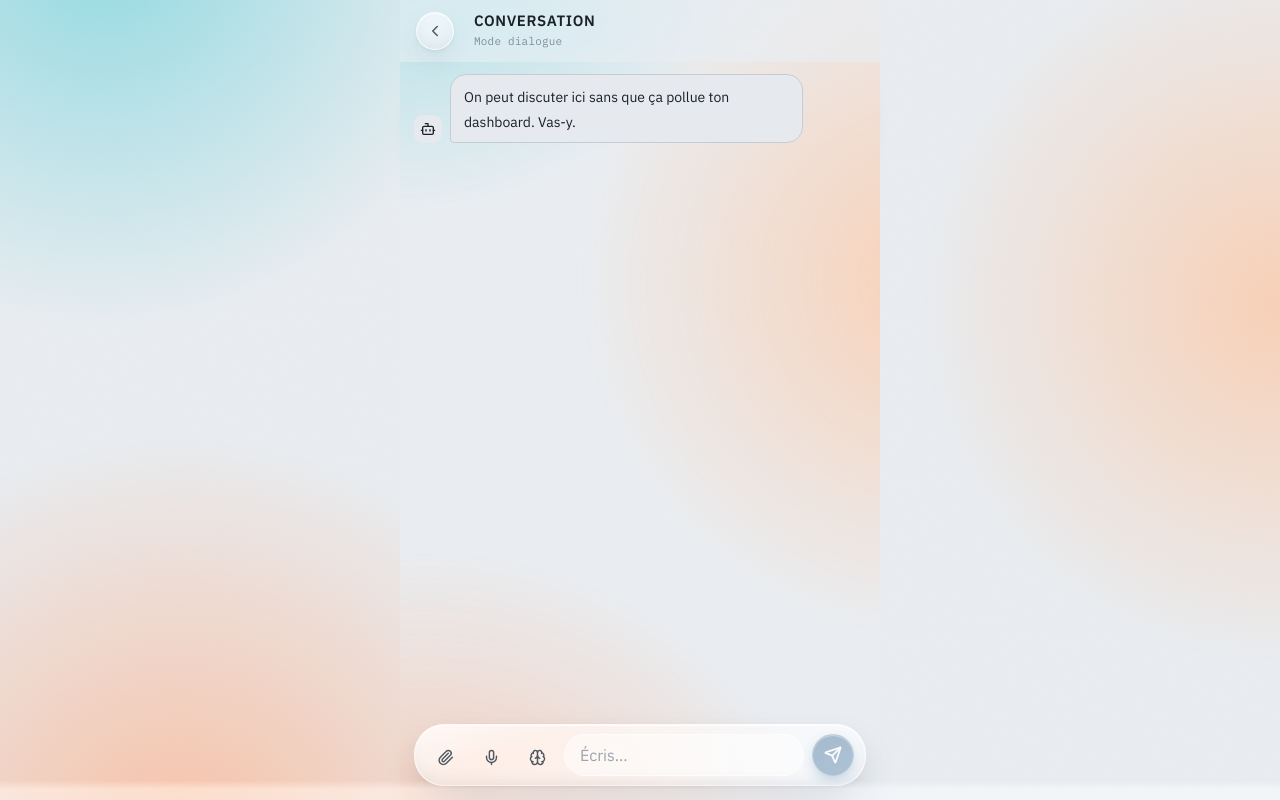
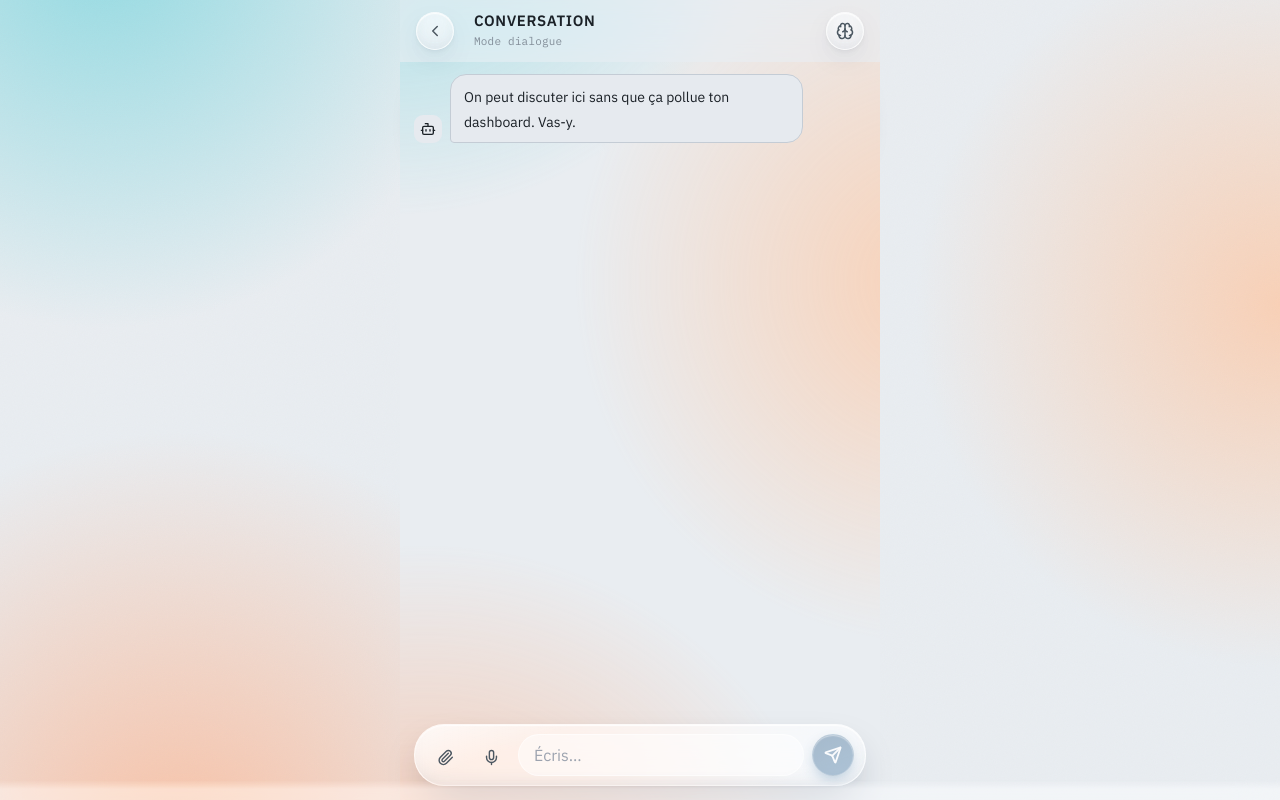
Before and after one commit to arnaudstdr/copain, a React (Vite) app in the folder frontend/: page / in a window 1280 px wide. Both pictures are taken after a click on the button 795 px from the left and 31 px from the top of the page. Built offline with nearby package versions, Linux system fonts and the light colour scheme; no server answers.

Commit message:
fix(chat): déplace le toggle réflexion dans l'en-tête et fiabilise l'indicateur de frappe

```diff
--- a/frontend/src/components/Composer.tsx
+++ b/frontend/src/components/Composer.tsx
@@ -7,7 +7,7 @@
 // (send, handleFileChange, removeAttachment, _toggleMic, autoResize).
 
 import { useLayoutEffect, useRef, useState } from "react";
-import { Brain, Mic, Paperclip, Send, X } from "lucide-react";
+import { Mic, Paperclip, Send, X } from "lucide-react";
 import { useToast } from "./Toast";
 import { useSpeechRecognition } from "../hooks/useSpeechRecognition";
 
@@ -27,19 +27,9 @@ interface Props {
   busy: boolean;
   /** `chat` ajoute la classe de la barre du mode dialogue (z-index supérieur). */
   variant?: "dashboard" | "chat";
-  /** Mode réflexion actif (toggle affiché uniquement en variant `chat`). */
-  think?: boolean;
-  /** Bascule le mode réflexion. Absent → bouton non rendu. */
-  onToggleThink?: () => void;
 }
 
-export function Composer({
-  onSend,
-  busy,
-  variant = "dashboard",
-  think = false,
-  onToggleThink,
-}: Props) {
+export function Composer({ onSend, busy, variant = "dashboard" }: Props) {
   const toast = useToast();
   const [draft, setDraft] = useState("");
   const [attachment, setAttachment] = useState<Attachment | null>(null);
@@ -145,17 +135,6 @@ export function Composer({
         >
           <Mic size={17} />
         </button>
-        {variant === "chat" && onToggleThink && (
-          <button
-            className={`icon-btn${think ? " thinking-on" : ""}`}
-            title={think ? "Mode réflexion activé" : "Activer le mode réflexion"}
-            aria-pressed={think}
-            type="button"
-            onClick={onToggleThink}
-          >
-            <Brain size={17} />
-          </button>
-        )}
         <textarea
           ref={inputRef}
           className="msg-input"
--- a/frontend/src/components/chat/ChatView.tsx
+++ b/frontend/src/components/chat/ChatView.tsx
@@ -8,7 +8,7 @@
 // (réponse en un bloc, bulles poussées dans le fil comme le vanilla).
 
 import { useCallback, useLayoutEffect, useRef, useState } from "react";
-import { Bot, ChevronLeft } from "lucide-react";
+import { Bot, Brain, ChevronLeft } from "lucide-react";
 import { useHistory } from "../../hooks/useHistory";
 import { useChatStream } from "../../hooks/useChatStream";
 import { askImage } from "../../api/client";
@@ -27,7 +27,7 @@ interface Props {
 
 export function ChatView({ onClose, onRefreshCards }: Props) {
   const { messages, loaded, loadOlder } = useHistory();
-  const { send, streaming, liveText, hasDelta } = useChatStream({ onRefreshCards });
+  const { send, streaming, liveText } = useChatStream({ onRefreshCards });
   // Envoi photo (non streamé) en cours : partage l'indicateur « écrit… » avec le
   // streaming texte et désactive le composer.
   const [imgBusy, setImgBusy] = useState(false);
@@ -100,6 +100,11 @@ export function ChatView({ onClose, onRefreshCards }: Props) {
   );
 
   const busy = streaming || imgBusy;
+  // Bulle live seulement quand il y a du texte visible ; sinon indicateur
+  // d'attente. Se baser sur liveText (et pas un flag « a reçu un delta ») évite
+  // le blanc après un `replace("")` (search/recall/handlers) où plus rien ne
+  // s'affichait.
+  const showLive = streaming && liveText.length > 0;
 
   return (
     <div id="chat-view">
@@ -111,11 +116,20 @@ export function ChatView({ onClose, onRefreshCards }: Props) {
           <div className="greeting-name">Conversation</div>
           <div className="greeting-date">Mode dialogue</div>
         </div>
+        <button
+          className={`header-btn${think ? " thinking-on" : ""}`}
+          title={think ? "Mode réflexion activé" : "Activer le mode réflexion"}
+          aria-pressed={think}
+          type="button"
+          onClick={() => setThink((v) => !v)}
+        >
+          <Brain size={18} />
+        </button>
       </header>
 
       <div className="chat-feed" ref={feedRef} onScroll={onScroll}>
         {renderFeed(messages, loaded)}
-        {busy && !hasDelta && (
+        {busy && !showLive && (
           <div className="row bot typing-row">
             <div className="avatar-sm">
               <Bot size={16} />
@@ -133,7 +147,7 @@ export function ChatView({ onClose, onRefreshCards }: Props) {
             </div>
           </div>
         )}
-        {streaming && hasDelta && (
+        {showLive && (
           <div className="row bot">
             <div className="avatar-sm">
               <Bot size={16} />
@@ -145,13 +159,7 @@ export function ChatView({ onClose, onRefreshCards }: Props) {
         )}
       </div>
 
-      <Composer
-        variant="chat"
-        busy={busy}
-        onSend={onSend}
-        think={think}
-        onToggleThink={() => setThink((v) => !v)}
-      />
+      <Composer variant="chat" busy={busy} onSend={onSend} />
     </div>
   );
 }
--- a/frontend/src/hooks/useChatStream.ts
+++ b/frontend/src/hooks/useChatStream.ts
@@ -22,7 +22,6 @@ interface UseChatStreamOptions {
 export function useChatStream({ onRefreshCards }: UseChatStreamOptions) {
   const [streaming, setStreaming] = useState(false);
   const [liveText, setLiveText] = useState(""); // texte assistant accumulé (live)
-  const [hasDelta, setHasDelta] = useState(false); // false → indicateur « écrit… »
 
   const send = useCallback(
     async (raw: string, think = false) => {
@@ -33,7 +32,6 @@ export function useChatStream({ onRefreshCards }: UseChatStreamOptions) {
       appendMessage({ role: "user", text, createdAt: now });
       setStreaming(true);
       setLiveText("");
-      setHasDelta(false);
 
       let acc = "";
       let actions: Action[] = [];
@@ -45,12 +43,10 @@ export function useChatStream({ onRefreshCards }: UseChatStreamOptions) {
             onDelta(t) {
               acc += t;
               setLiveText(acc);
-              setHasDelta(true);
             },
             onReplace(t) {
               acc = t;
               setLiveText(acc);
-              setHasDelta(true);
             },
             onDone(_intent, refreshCards, doneActions) {
               if (refreshCards.length > 0) onRefreshCards(refreshCards);
@@ -77,11 +73,10 @@ export function useChatStream({ onRefreshCards }: UseChatStreamOptions) {
       } finally {
         setStreaming(false);
         setLiveText("");
-        setHasDelta(false);
       }
     },
     [streaming, onRefreshCards],
   );
 
-  return { send, streaming, liveText, hasDelta };
+  return { send, streaming, liveText };
 }
--- a/frontend/src/index.css
+++ b/frontend/src/index.css
@@ -173,6 +173,7 @@ header { display: flex; align-items: center; gap: 12px; padding: 12px 16px; padd
 .header-btn { position: relative; width: 38px; height: 38px; border-radius: 50%; background: var(--glass-fill); -webkit-backdrop-filter: var(--glass-blur); backdrop-filter: var(--glass-blur); border: 1px solid var(--glass-edge); box-shadow: var(--glass-shadow), var(--glass-inset); color: rgb(var(--text2)); cursor: pointer; display: flex; align-items: center; justify-content: center; flex-shrink: 0; transition: transform 0.1s, background 0.15s; }
 .header-btn:active { transform: scale(0.92); }
 .header-btn:hover { background: var(--glass-fill-2); }
+.header-btn.thinking-on { background: var(--flash-bg); border-color: rgb(var(--accent)); color: rgb(var(--accent)); }
 .badge { position: absolute; top: -3px; right: -3px; background: rgb(var(--red)); color: #fff; font-size: 9px; font-weight: 700; min-width: 16px; height: 16px; padding: 0 4px; border-radius: 8px; display: flex; align-items: center; justify-content: center; }
 
 /* ── Dashboard feed ── */
@@ -253,7 +254,6 @@ header { display: flex; align-items: center; gap: 12px; padding: 12px 16px; padd
 .icon-btn:active { transform: scale(0.9); }
 .icon-btn:hover { background: var(--glass-fill); border-color: var(--glass-edge); }
 .icon-btn.recording { background: var(--flash-bg); border-color: rgb(var(--accent)); color: rgb(var(--accent)); }
-.icon-btn.thinking-on { background: var(--flash-bg); border-color: rgb(var(--accent)); color: rgb(var(--accent)); }
 .thinking-label { font-size: 13px; color: rgb(var(--text2)); font-style: italic; }
 .msg-input { flex: 1; min-width: 0; background: var(--glass-fill); border: 1px solid var(--glass-edge); border-radius: 22px; padding: 9px 15px; color: rgb(var(--text)); font-size: 16px; resize: none; line-height: 1.4; font-family: inherit; max-height: 110px; overflow-y: auto; outline: none; transition: border-color 0.15s; }
 .msg-input:focus { border-color: rgb(var(--accent)); }
```
Also changed, not shown: 1 other file (tests, documents, lock files or other folders).
